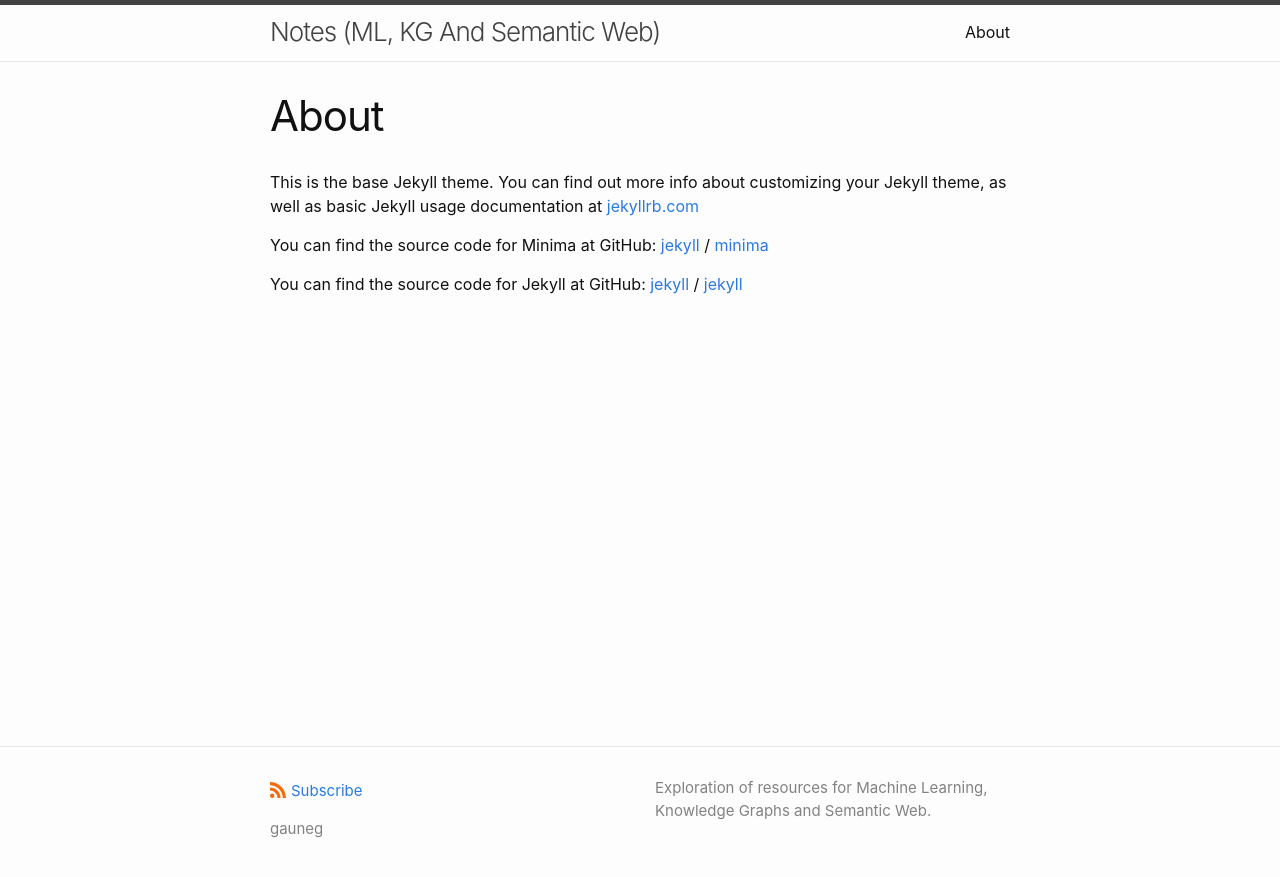
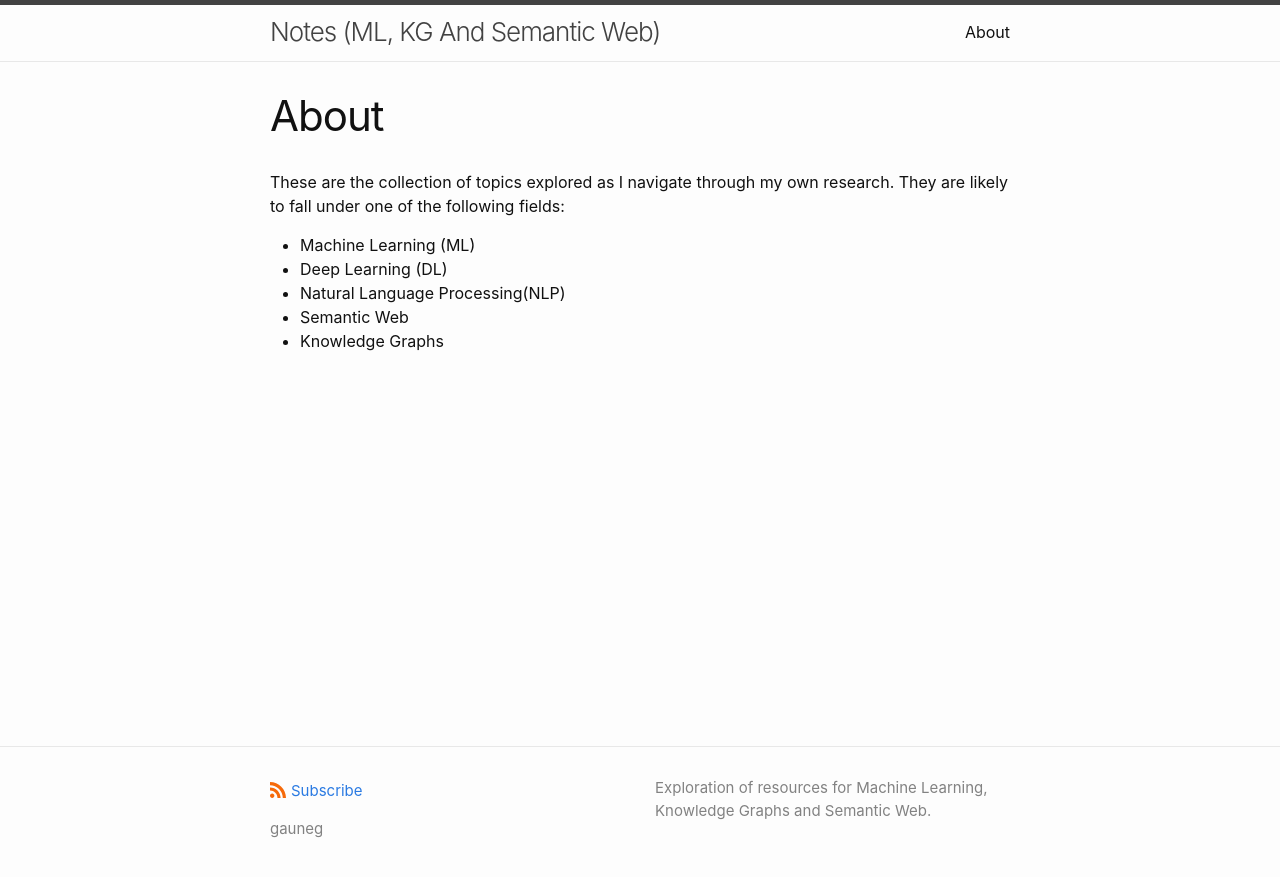
Before and after one commit to gauneg/gauneg.github.io, a Jekyll site: the page built from about.md, in a window 1280 px wide. Shown: the top 877 px of the page. Built offline with Jekyll 4.4.1, drawn with Linux system fonts in a browser that asks for light colours.

Commit message:
minor edits

```diff
--- a/_includes/header.html
+++ b/_includes/header.html
@@ -4,7 +4,12 @@
     {%- assign default_paths = site.pages | map: "path" -%}
     {%- assign page_paths = site.header_pages | default: default_paths -%}
     {%- assign titles_size = site.pages | map: 'title' | join: '' | size -%}
-    <a class="site-title" rel="author" href="{{ "/" | relative_url }}">{{ site.title | escape }}</a>
+    <!-- <a class="site-title" rel="author" href="{{ "/" | relative_url }}">{{ site.title | escape }}</a> -->
+    {%- if site.masthead -%}
+<a href="{{ "/" | relative_url }}"><img class="site-masthead" src="{{ site.masthead | relative_url }}" alt="{{ site.title | escape }}" /></a>
+{%- else -%}
+<a class="site-title" rel="author" href="{{ "/" | relative_url }}">{{ site.title | escape }}</a>
+{%- endif -%}
 
     {%- if titles_size > 0 -%}
       <nav class="site-nav">
--- a/_sass/minima/_layout.scss
+++ b/_sass/minima/_layout.scss
@@ -330,6 +330,13 @@
 }
 
 
+.site-masthead {
+  display: block;
+  margin-left: auto;
+  margin-right: auto;
+  padding-top: $spacing-unit / 2;
+  padding-bottom: $spacing-unit / 2;
+}
 
 /**
  * Grid helpers
--- a/about.md
+++ b/about.md
@@ -3,16 +3,10 @@ layout: page
 title: About
 permalink: /about/
 ---
-
-This is the base Jekyll theme. You can find out more info about customizing your Jekyll theme, as well as basic Jekyll usage documentation at [jekyllrb.com](https://jekyllrb.com/)
-
-You can find the source code for Minima at GitHub:
-[jekyll][jekyll-organization] /
-[minima](https://github.com/jekyll/minima)
-
-You can find the source code for Jekyll at GitHub:
-[jekyll][jekyll-organization] /
-[jekyll](https://github.com/jekyll/jekyll)
-
-
-[jekyll-organization]: https://github.com/jekyll
+These are the collection of topics explored as I navigate through my own research.
+They are likely to fall under one of the following fields:
+- Machine Learning (ML)
+- Deep Learning (DL)
+- Natural Language Processing(NLP)
+- Semantic Web
+- Knowledge Graphs
```
Also changed, not shown: _config.yml (line endings or trailing spaces), masthead.jpeg (added).
